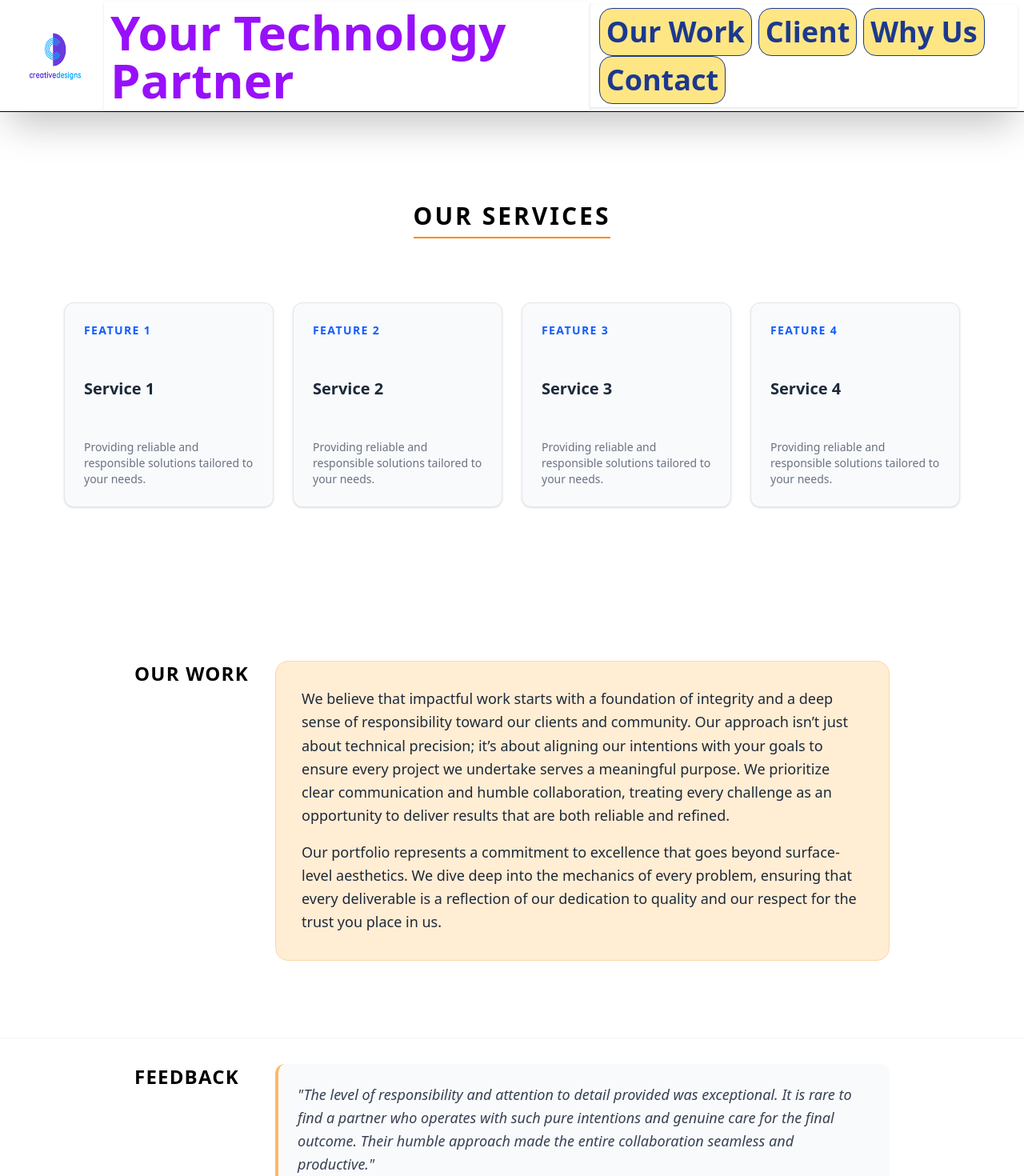
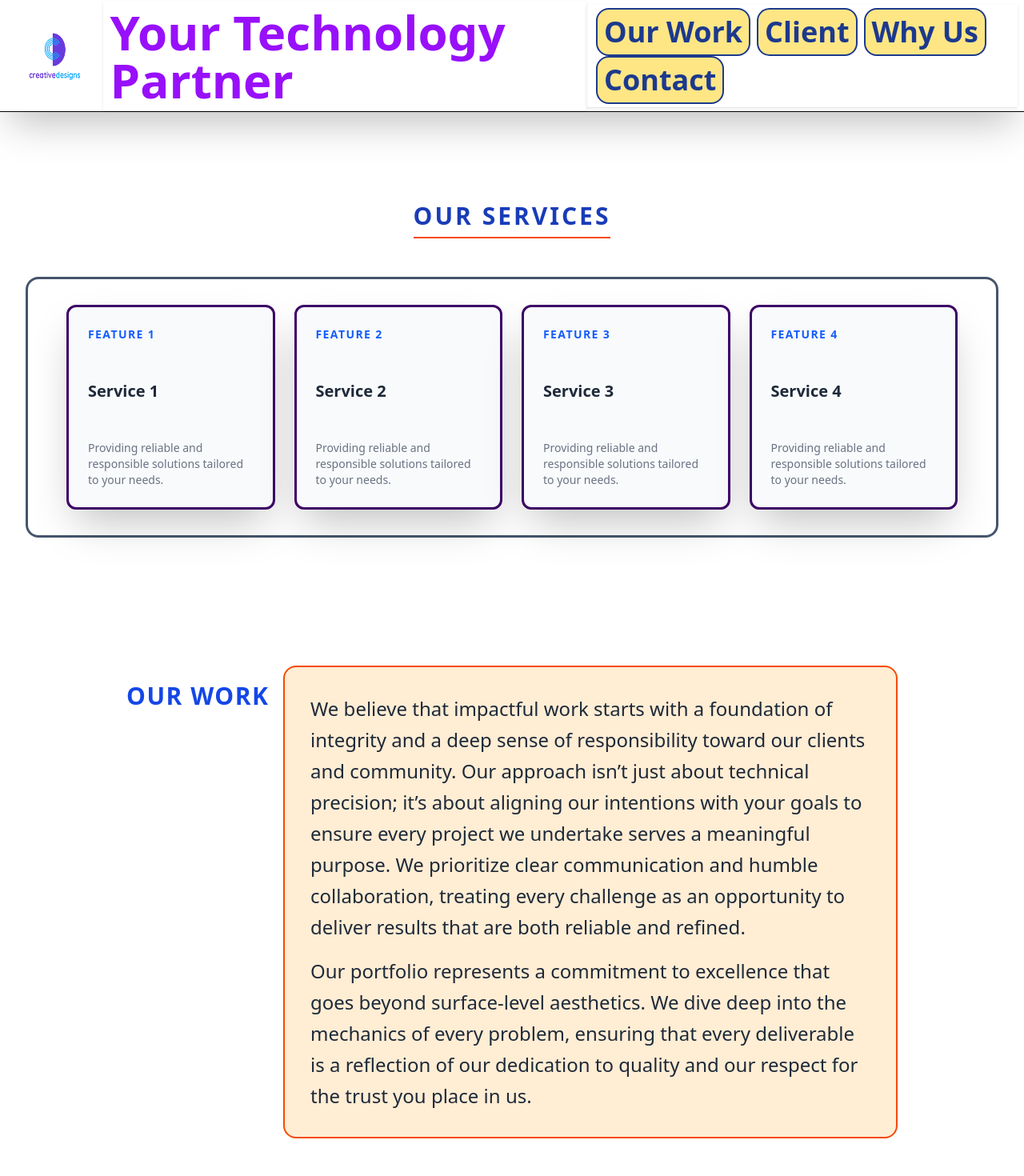
Before and after one commit to jhasawan02-cmyk/dummy-agency-page, a React (Vite) app: page / in a window 1280 px wide. Shown: the top 1470 px of the page at 80% size. Built offline with nearby package versions, Linux system fonts and the light colour scheme.

Commit message:
styling done, now only additional basic/advance feature use react hooks and state remainin including the use of redux

```diff
--- a/src/Component/Feedback.jsx
+++ b/src/Component/Feedback.jsx
@@ -7,13 +7,13 @@ function Feedback() {
     <div className="flex flex-row justify-center items-start gap-12 p-8 border-t border-gray-100 w-full">
 
       {/* Title section - Fixed width to keep alignment neat */}
-      <div className="text-2xl font-bold uppercase tracking-wider whitespace-nowrap w-32">
+      <div className="text-2xl font-bold uppercase tracking-wider whitespace-nowrap w-32 text-teal-700">
         Feedback
       </div>
 
       {/* Content section */}
       <div className="max-w-3xl flex flex-col gap-6">
-        <div className="font-sans text-lg italic leading-relaxed text-gray-700 bg-gray-50 p-6 rounded-xl border-l-4 border-orange-300">
+        <div className="font-sans text-lg italic leading-relaxed text-gray-700 border-orange-600 bg-gray-50 p-6 rounded-xl border-l-4 ">
           "The level of responsibility and attention to detail provided was exceptional.
           It is rare to find a partner who operates with such pure intentions and
           genuine care for the final outcome. Their humble approach made the entire
@@ -23,7 +23,7 @@ function Feedback() {
           </span>
         </div>
 
-        <div className="font-sans text-lg italic leading-relaxed text-gray-700 bg-gray-50 p-6 rounded-xl border-l-4 border-orange-300">
+        <div className="font-sans text-lg italic leading-relaxed text-gray-700 bg-gray-50 p-6 rounded-xl border-l-4 border-orange-600">
           "Professional, polite, and deeply committed to the task at hand. They took
           full ownership of the project's challenges, delivering results that
           surpassed our expectations while maintaining complete transparency."
--- a/src/Component/Header.jsx
+++ b/src/Component/Header.jsx
@@ -11,10 +11,10 @@ function Header() {
             <h2 className='text-6xl p-2 font-bold shadow text-purple-600'>Your Technology Partner</h2>
         </div>
         <div className=' p-1  shadow  h-auto  items-center  max-w-fit  justify-evenly  text-blue-900'>
-            <button className='p-2 bg-amber-200 text-4xl border  rounded-2xl font-bold h-15 ml-2 '>Our Work</button>
-            <button className='p-2 bg-amber-200 text-4xl border  rounded-2xl font-bold h-15 ml-2 '>Client</button>
-            <button className='p-2 bg-amber-200 text-4xl border  rounded-2xl font-bold h-15 ml-2 '>Why Us</button>
-            <button className='p-2 bg-amber-200 text-4xl border  rounded-2xl font-bold h-15 ml-2'>Contact</button>
+            <button className='p-2 bg-amber-200 text-4xl border-2 cursor-pointer  rounded-2xl font-bold h-15 ml-2 hover:border '>Our Work</button>
+            <button className='p-2 bg-amber-200 text-4xl border-2   cursor-pointer  rounded-2xl font-bold h-15 ml-2 hover:border '>Client</button>
+            <button className='p-2 bg-amber-200 text-4xl border-2   cursor-pointer  rounded-2xl font-bold h-15 ml-2 hover:border '>Why Us</button>
+            <button className='p-2 bg-amber-200 text-4xl border-2   cursor-pointer  rounded-2xl font-bold h-15 ml-2 hover:border '>Contact</button>
         </div>
     </div>
   )
--- a/src/Component/OurWork.jsx
+++ b/src/Component/OurWork.jsx
@@ -7,13 +7,13 @@ function OurWork() {
     <div className="flex flex-row justify-center items-start gap-12 p-8 w-full">
 
       {/* Title section - w-32 matches the Feedback component for perfect alignment */}
-      <div className="text-2xl font-bold uppercase tracking-wider whitespace-nowrap w-32">
+      <div className="text-3xl font-bold uppercase tracking-wider whitespace-nowrap w-32 mt-5 mr-5 text-blue-700">
         Our Work
       </div>
 
       {/* Content section */}
       <div className="max-w-3xl">
-        <div className="font-sans text-lg leading-relaxed bg-orange-100 p-8 rounded-2xl border border-orange-200 text-gray-800">
+        <div className="font-sans  text-2xl leading-relaxed bg-orange-100 p-8 rounded-2xl border-2 border-orange-600 text-gray-800">
           <p className="mb-4">
             We believe that impactful work starts with a foundation of integrity
             and a deep sense of responsibility toward our clients and community.
--- a/src/Component/Service.jsx
+++ b/src/Component/Service.jsx
@@ -5,12 +5,12 @@ function Service() {
   return (
     <div className='py-16 px-8 flex flex-col items-center w-full'>
       {/* Section Title */}
-      <h1 className='text-3xl font-bold uppercase tracking-widest border-b-2 border-orange-400 pb-2 mb-12'>
+      <h1 className='text-3xl font-bold uppercase tracking-widest border-b-2 border-orange-600 pb-2 mb-12 text-blue-800'>
         Our Services
       </h1>
 
       {/* Cards Container */}
-      <div className='w-full max-w-7xl px-4'>
+      <div className='w-full max-w-7xl px-4 border-3 rounded-2xl border-slate-600 '>
         <ServiceCard />
       </div>
     </div>
--- a/src/Component/ServiceCard.jsx
+++ b/src/Component/ServiceCard.jsx
@@ -8,7 +8,7 @@ function ServiceCard() {
       {services.map((service, index) => (
         <div
           key={index}
-          className="h-64 border border-gray-200 rounded-xl p-6 bg-slate-50 shadow-sm flex flex-col justify-between hover:shadow-md transition-shadow"
+          className="h-64 border-3 cursor-pointer border-purple-950 rounded-xl p-6 bg-slate-50 text-shadow-violet-600 flex flex-col justify-between shadow-2xl hover:border-purple-400"
         >
           <div className="text-sm uppercase tracking-widest text-blue-600 font-semibold">
             Feature {index + 1}
```
